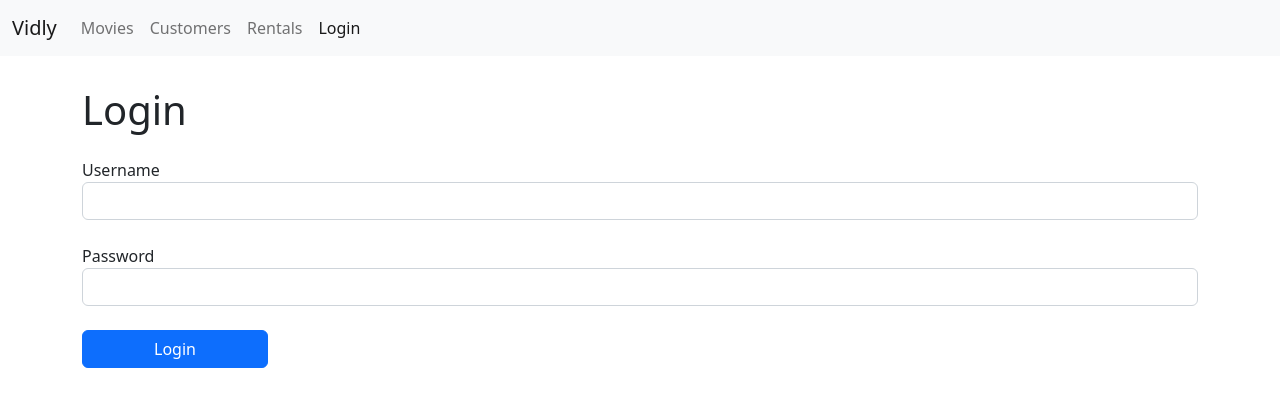
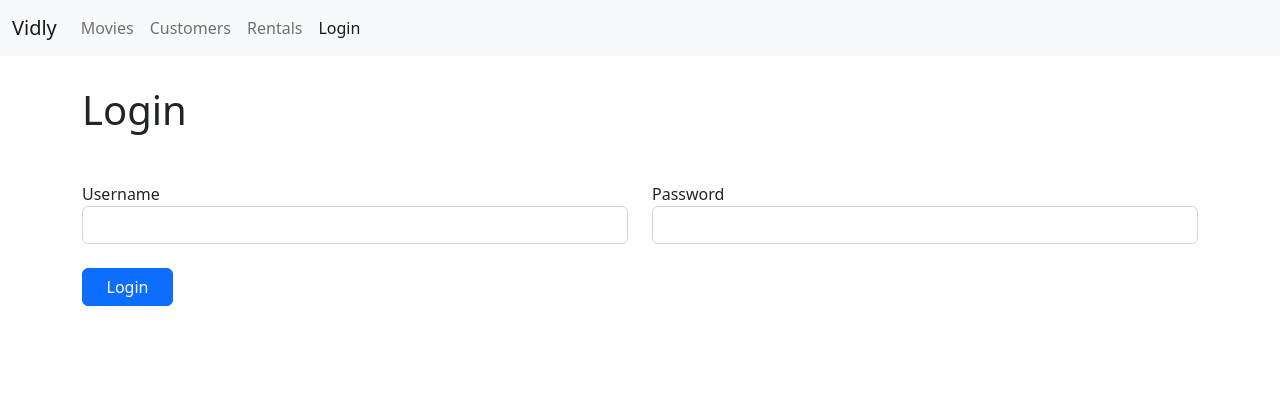
Before and after one commit to Samira-Shajahan-Borsha/vidly-react-project, a React (Create React App) app: page /login in a window 1280 px wide. Shown: the top 406 px of the page. Built offline with nearby package versions, Linux system fonts and the light colour scheme.

Commit message:
validation error displayed

```diff
--- a/src/Component/common/input.jsx
+++ b/src/Component/common/input.jsx
@@ -1,6 +1,6 @@
 import React from "react";
 
-const Input = ({name, label, value, onChange }) => {
+const Input = ({ name, label, value, error, onChange }) => {
   return (
     <div className="form-group mb-4 col">
       <label htmlFor={name}>{label}</label>
@@ -14,6 +14,7 @@ const Input = ({name, label, value, onChange }) => {
         type="text"
         className="form-control"
       />
+      {error && <div class="alert alert-danger">{error}</div>}
     </div>
   );
 };
--- a/src/Component/loginForm.jsx
+++ b/src/Component/loginForm.jsx
@@ -4,7 +4,7 @@ import Input from "./common/input";
 class LoginForm extends Component {
   state = {
     account: { username: "", password: "" },
-    errors: {}
+    errors: {},
   };
 
   //   username = React.createRef();
@@ -16,11 +16,9 @@ class LoginForm extends Component {
     const errors = {};
 
     const { account } = this.state;
-
     if (account.username.trim() === "") {
       errors.username = "Username is required";
     }
-
     if (account.password.trim() === "") {
       errors.password = "Password is required";
     }
@@ -33,12 +31,12 @@ class LoginForm extends Component {
 
     const errors = this.validate();
     console.log(errors);
-    this.setState({ errors });
+    this.setState({ errors: errors || {} });
     if (errors) return;
 
     //Call the server
     // const username = this.username.current.value;
-    // console.log("Submitted");
+    console.log("Submitted");
   };
 
   handleChange = ({ currentTarget: input }) => {
@@ -48,17 +46,18 @@ class LoginForm extends Component {
   };
 
   render() {
-    const { account } = this.state;
+    const { account,errors } = this.state;
 
     return (
       <div>
         <h1 className="mb-4">Login</h1>
-        <form onSubmit={this.handleSubmit} className="row row-cols-1">
+        <form onSubmit={this.handleSubmit} className="row row-cols-2 mt-5">
           <Input
             name="username"
             value={account.username}
             label="Username"
             onChange={this.handleChange}
+            error={errors.username}
           />
 
           <Input
@@ -66,6 +65,7 @@ class LoginForm extends Component {
             value={account.password}
             label="Password"
             onChange={this.handleChange}
+            error={errors.password}
           />
 
           <div className="col">
```
